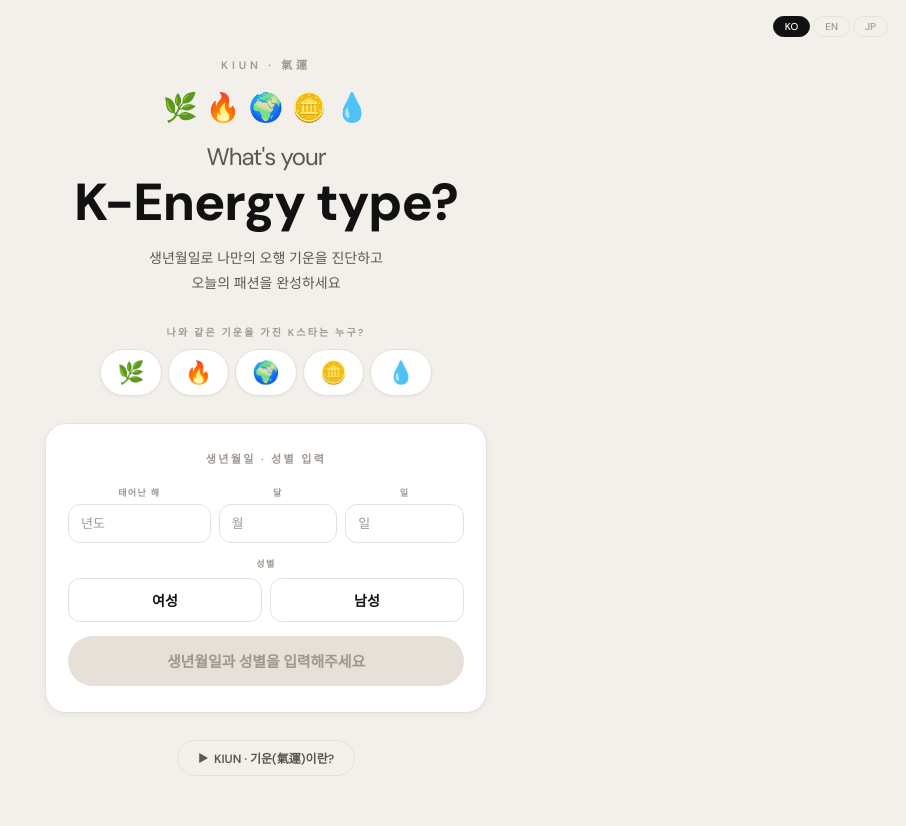
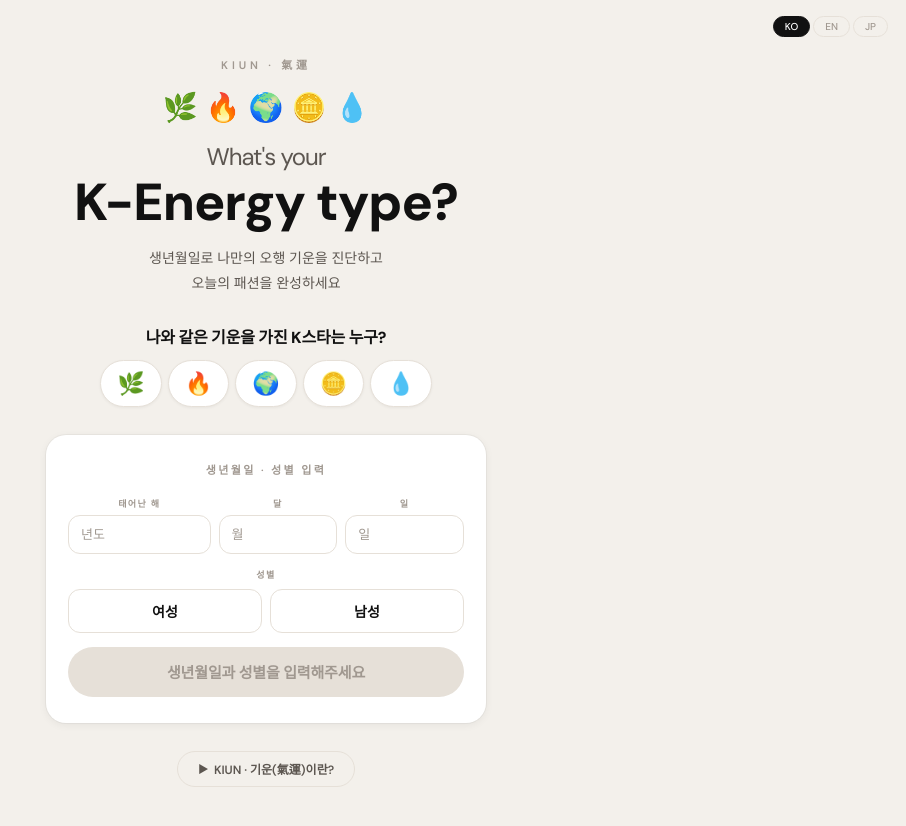
Before and after one commit to intelier/kiun, a React (Vite) app: page / in a window 1280 px wide. Shown: the whole page, without its empty margins (374-1280 px from the left). Built offline with nearby package versions, Linux system fonts and the light colour scheme.

Commit message:
Update App.jsx

```diff
--- a/src/App.jsx
+++ b/src/App.jsx
@@ -530,7 +530,7 @@ function Landing({lang,setLang,onDone}){
         </h1>
         <p style={{fontSize:14,color:SUB,lineHeight:1.8,marginBottom:28,whiteSpace:"pre-line"}}>{ldata.p}</p>
         <div style={{marginBottom:28}}>
-          <div style={{fontSize:10,color:MUTED,letterSpacing:".22em",textTransform:"uppercase",marginBottom:10,fontWeight:600}}>{t.celebTitle}</div>
+          <div style={{fontSize:16,color:BLACK,letterSpacing:"-.01em",marginBottom:12,fontWeight:800,textAlign:"center"}}>{t.celebTitle}</div>
           <div style={{display:"flex",justifyContent:"center",gap:6,flexWrap:"wrap"}}>
             {Object.keys(CELEBS).map(function(id){return <span key={id} style={{background:WHITE,border:"1.5px solid "+BORDER,borderRadius:RD,padding:"8px 16px",fontSize:22,boxShadow:"0 1px 3px rgba(0,0,0,0.05)"}}>{EL[id].emoji}</span>;})}
           </div>
```
